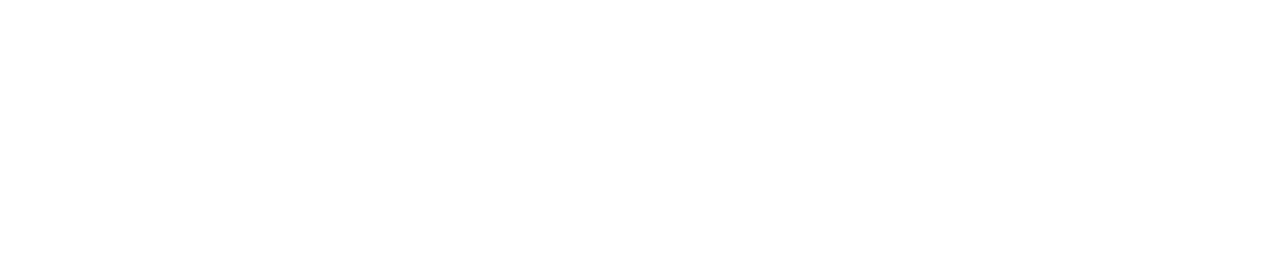
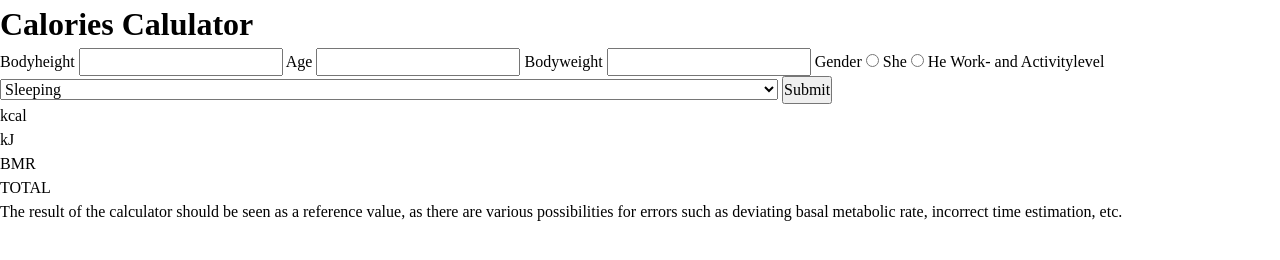
Before and after one commit to EmmoCodes/Kaelorienzaehler, a plain HTML site: page index.html in a window 1280 px wide. Drawn offline with Linux system fonts and the light colour scheme.

Commit message:
upload data

```diff
--- a/assets/styles/scss/style.scss
+++ b/assets/styles/scss/style.scss
@@ -2,3 +2,7 @@
 @use './mixins';
 @use './resets';
 @use './variables';
+
+form{
+    width: 50%;
+}
--- a/index.html
+++ b/index.html
@@ -5,8 +5,49 @@
     <meta name="viewport" content="width=device-width, initial-scale=1.0" />
     <link rel="stylesheet" href="./assets/styles/css/style.css" />
     <script defer src="./assets/js/index.js"></script>
-    <title>Document</title>
+    <title>Kalorienrechner</title>
   </head>
 
-  <body></body>
+  <body>
+    <form>
+      <h1>Calories Calulator</h1>
+      <section>
+
+        <label for="body-height">Bodyheight</label>
+        <input type="number" name="body-height" id="body-height">
+        <label for="age">Age</label>
+        <input type="number" name="age" id="age">
+        <label for="body-weight">Bodyweight</label>
+        <input type="number" name="body-weight" id="body-weight">
+        <label for="gender">Gender</label>
+        <input type="radio" name="gender" id="she">
+        <label for="she">She</label>
+        <input type="radio" name="gender" id="he">
+        <label for="he">He</label>
+        <label for="activity">Work- and Activitylevel</label>
+        <select name="activity-level" id="activity-level">
+          <option value="sleep">Sleeping</option>
+          <option value="sit or lay">Only sitting or lying down</option>
+          <option value="office-low">Exclusively sitting work with little or no physical activity in leisure time, e.g. office work
+          </option>
+          <option value="office-high">Sitting work with occasional walking or standing, e.g. students, assembly line workers, laboratory technicians, drivers</option>
+          <option value="stay">Predominantly walking or standing work, e.g. salespeople, waiters, craftsmen, mechanics, housewives</option>
+          <option value="extreme">Physically demanding professional work</option>
+        </select>
+        <button>Submit</button>
+      </section>
+      <section>
+        <article>
+          <div><p>kcal</p><p>kJ</p></div>
+          <div><p>BMR</p><span class="bmr-kcal"></span> <span class="bmr-kJ"></span></div>
+          <div>
+            <p>TOTAL</p>
+            <span class="total-kcal"></span>
+            <span class="total-kJ"></span>
+          </div>
+          <p>The result of the calculator should be seen as a reference value, as there are various possibilities for errors such as deviating basal metabolic rate, incorrect time estimation, etc.</p>
+        </article>
+      </section>
+    </form>
+  </body>
 </html>
```
Also changed, not shown: assets/js/index.js (+22 -0 lines).
